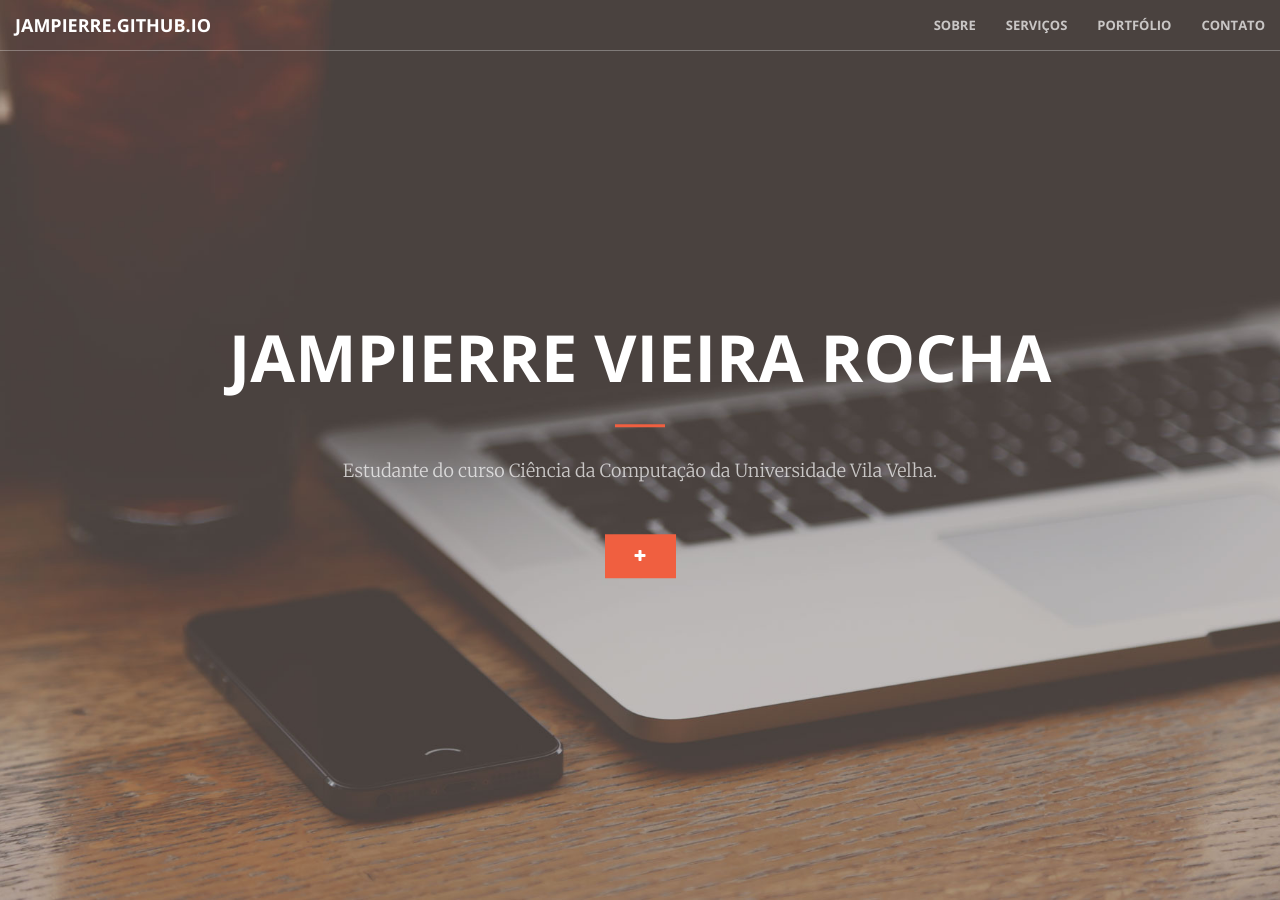
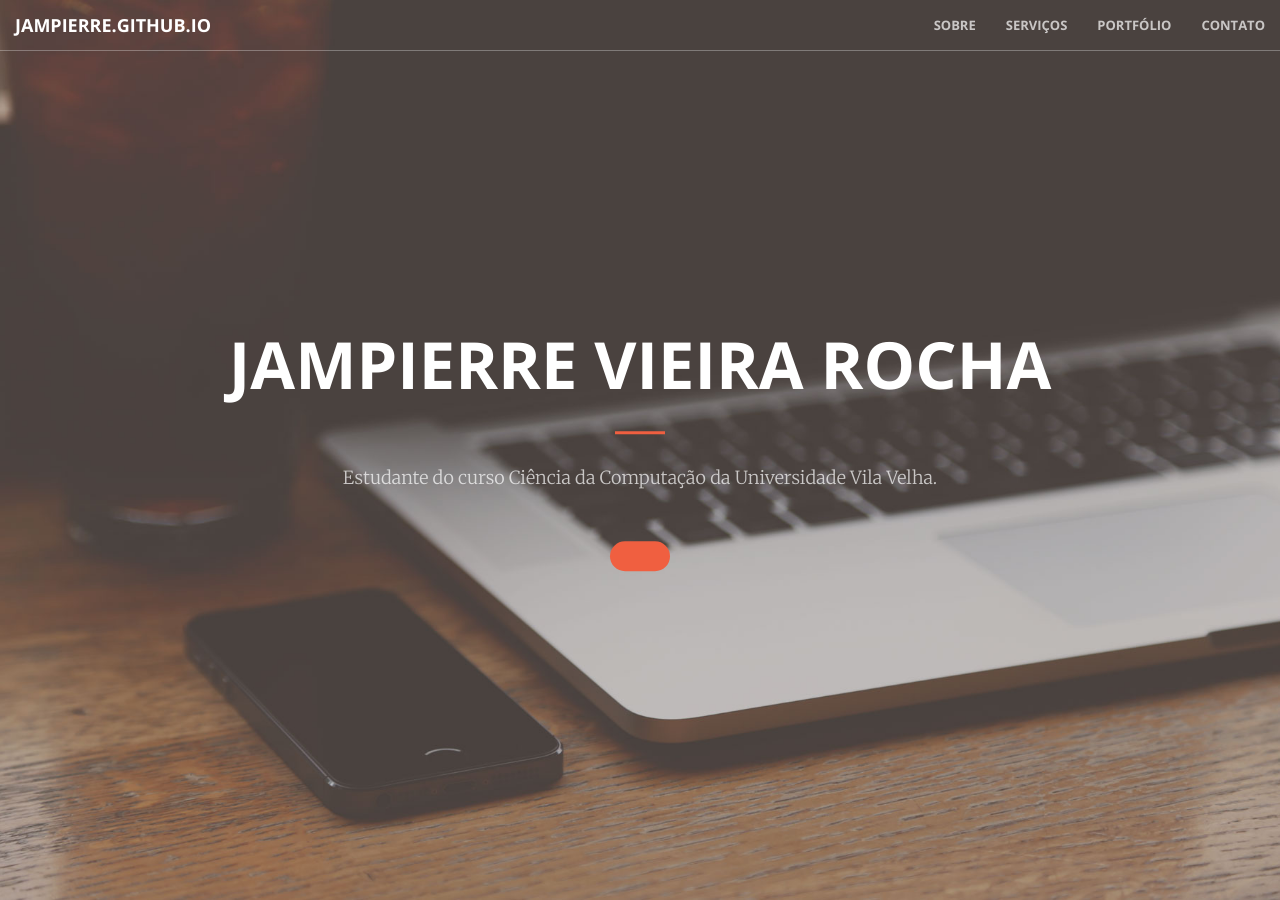
Before and after one commit to Jampierre/jampierre.github.io, a Jekyll site: the page built from index.html, in a window 1280 px wide and 900 px high. Built offline with Jekyll 4.4.1, drawn with Linux system fonts in a browser that asks for light colours.

Commit message:
Update header.html

```diff
--- a/_includes/header.html
+++ b/_includes/header.html
@@ -4,7 +4,7 @@
             <h1>Jampierre Vieira Rocha</h1>
             <hr>
             <p>Estudante do curso Ciência da Computação da Universidade Vila Velha.</p>
-            <a href="#about" class="fa fa-plus btn-primary btn-xl page-scroll"></a>
+            <a href="#about" class="btn btn-primary btn-xl page-scroll"></a>
         </div>
     </div>
 </header>
```
